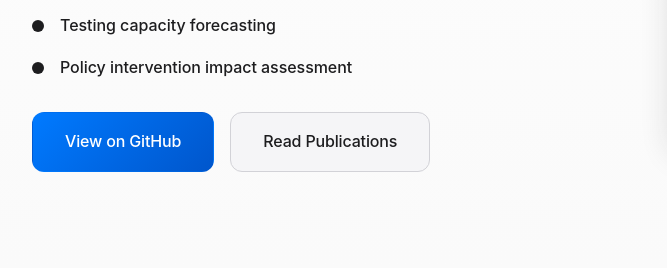
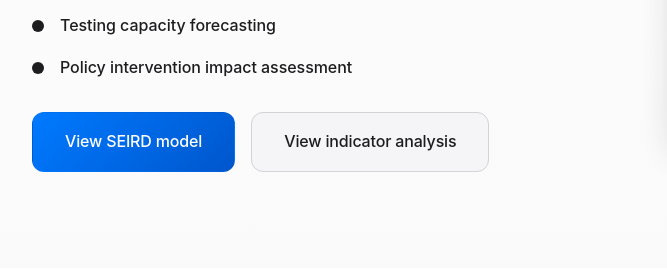
Before and after one commit to millacurafa/cv, a website: page pages/landing_page.html in a window 1280 px wide. Shown: the part 4191-4460 px from the top of the page, 0-667 px from the left. Drawn offline with Linux system fonts and the light colour scheme; a web font is replaced by a local one.

Commit message:
change links

```diff
--- a/pages/landing_page.html
+++ b/pages/landing_page.html
@@ -409,11 +409,11 @@
                     </div>
 
                     <div class="flex space-x-4">
-                        <a href="https://github.com/millacurafa" class="btn-primary" target="_blank">
-                            View on GitHub
+                        <a href="https://github.com/millacurafa/seird-model-dashboard" class="btn-primary" target="_blank">
+                            View SEIRD model
                         </a>
-                        <a href="https://scholar.google.com/citations?user=-Ckik0MAAAAJ" class="btn-secondary" target="_blank">
-                            Read Publications
+                        <a href="https://github.com/millacurafa/SeremiSaludAysenCovid" class="btn-secondary" target="_blank">
+                            View indicator analysis
                         </a>
                     </div>
                 </div>
```
